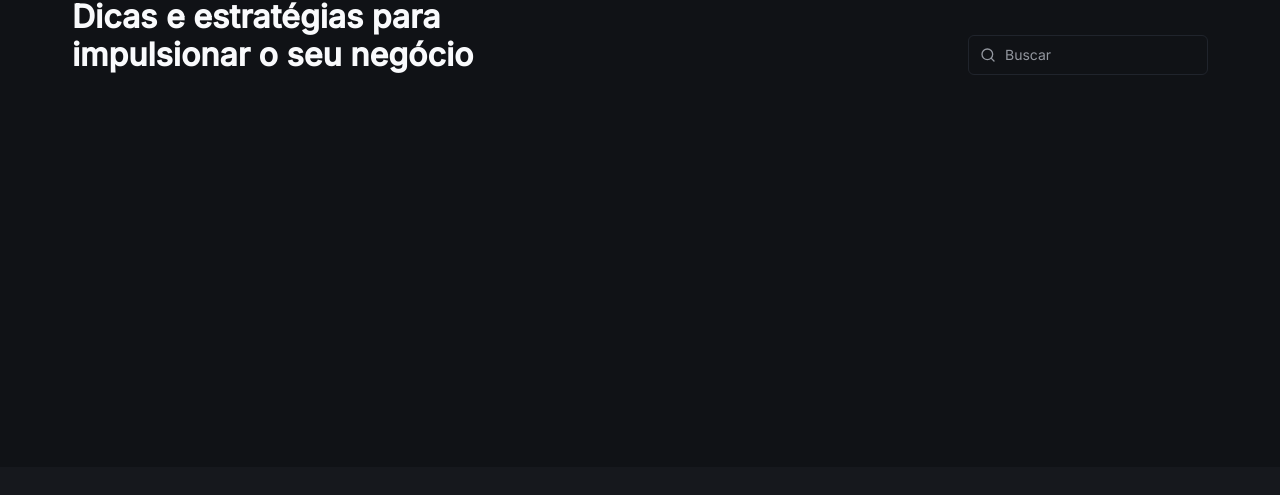
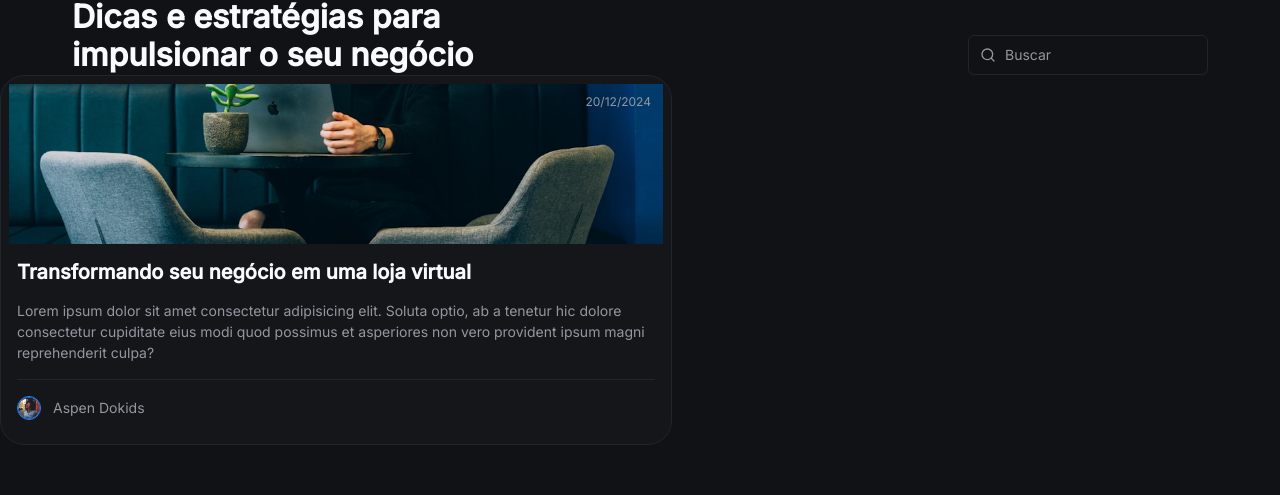
Before and after one commit to tiagolopesStudies/next-js-pages-router, a Next.js app: page /blog in a window 1280 px wide. Shown: the part 182-677 px from the top of the page. Built offline with nearby package versions, Linux system fonts and the light colour scheme; a web font is replaced by a local one.

Commit message:
feat: criação do componente de post

```diff
--- a/src/components/blog/blog-list.tsx
+++ b/src/components/blog/blog-list.tsx
@@ -1,4 +1,5 @@
 import { useRouter } from 'next/router'
+import { PostCard } from './post-card'
 import { Search } from './search'
 
 export function BlogList() {
@@ -26,6 +27,8 @@ export function BlogList() {
           <Search />
         </div>
       </header>
+
+      <PostCard />
     </div>
   )
 }
--- /dev/null
+++ b/src/components/blog/post-card.tsx
@@ -0,0 +1,58 @@
+import clsx from 'clsx'
+import Image from 'next/image'
+import Link from 'next/link'
+
+export function PostCard() {
+  return (
+    <Link
+      href={`/blog`}
+      className={clsx(
+        'w-full max-w-2xl rounded-3xl border border-gray-400 bg-gray-600 overflow-hidden transition-all duration-300',
+        'hover:border-blue-300'
+      )}
+    >
+      <div className="p-2 rounded-md overflow-hidden">
+        <div className="relative">
+          <div className="absolute top-0 right-0 px-3 py-1">
+            <span className="text-body-xs text-gray-300">20/12/2024</span>
+          </div>
+
+          <Image
+            src="/primeiro-post.png"
+            alt=""
+            width={288}
+            height={144}
+            draggable="false"
+            className="w-full h-40 object-cover object-center"
+          />
+        </div>
+
+        <div className="px-2 mt-4 space-y-4">
+          <h2 className="text-heading-sm text-gray-100 line-clamp-3">
+            Transformando seu negócio em uma loja virtual
+          </h2>
+
+          <p className="text-gray-300 text-body-sm line-clamp-3">
+            Lorem ipsum dolor sit amet consectetur adipisicing elit. Soluta optio, ab a
+            tenetur hic dolore consectetur cupiditate eius modi quod possimus et
+            asperiores non vero provident ipsum magni reprehenderit culpa?
+          </p>
+
+          <div className="flex items-center gap-3 border-t border-gray-400 py-4">
+            <div className="relative size-5 md:size-6 overflow-hidden rounded-full border border-blue-200">
+              <Image
+                src="/customer-01.png"
+                alt=""
+                draggable="false"
+                fill
+                className="object-cover rounded-md"
+              />
+            </div>
+
+            <span className="text-body-sm text-gray-300">Aspen Dokids</span>
+          </div>
+        </div>
+      </div>
+    </Link>
+  )
+}
--- a/src/components/blog/search.tsx
+++ b/src/components/blog/search.tsx
@@ -2,16 +2,16 @@ import clsx from 'clsx'
 import { CircleX, SearchIcon } from 'lucide-react'
 import { useRouter } from 'next/router'
 import { useCallback } from 'react'
+import { cn } from '@/lib/utils'
 
-export function Search() {
+export const Search = () => {
   const router = useRouter()
   const query = (router.query.q ?? '') as string
 
   const handleSearch = useCallback(
     (event: React.SubmitEvent<HTMLFormElement>) => {
       event.preventDefault()
-
-      if (query.trim() !== '') {
+      if (query.trim()) {
         router.push(`/blog?q=${encodeURIComponent(query.trim())}`)
       }
     },
@@ -20,7 +20,6 @@ export function Search() {
 
   function handleQueryChange(event: React.ChangeEvent<HTMLInputElement>) {
     const newQuery = event.target.value.trim()
-
     router.push(`/blog?q=${encodeURIComponent(newQuery)}`, undefined, {
       shallow: true,
       scroll: false
@@ -28,36 +27,33 @@ export function Search() {
   }
 
   function resetSearch() {
-    router.push('/blog', undefined, {
-      shallow: true,
-      scroll: false
-    })
+    router.push('/blog', undefined, { shallow: true, scroll: false })
   }
 
   return (
-    <form className="relative group w-full md:w-60" onSubmit={handleSearch}>
+    <form onSubmit={handleSearch} className="relative group w-full md:w-60">
       <SearchIcon
-        className={clsx(
-          'absolute left-3 top-1/2 -translate-y-1/2 text-gray-300 size-4 transition-colors duration-200',
-          'pointer-events-none group-focus-within:text-blue-300',
+        className={cn(
+          'text-gray-300 absolute left-3 top-1/2 -translate-y-1/2 size-4 transition-colors duration-200 group-focus-within:text-blue-300',
           query.trim() !== '' && 'text-blue-300'
         )}
       />
 
       <input
         type="text"
+        value={query}
         placeholder="Buscar"
         onChange={handleQueryChange}
         className={clsx(
-          'w-full md:w-60 h-10 pl-9 bg-transparent border border-gray-400 text-gray-100 rounded-md text-body-sm',
-          'outline-none transition-all duration-200 focus-within:border-blue-300 focus-within:ring-1 focus-within:ring-blue-300',
-          'placeholder:text-gray-300 placeholder:text-body-sm'
+          'w-full md:w-60 h-10 bg-transparent border border-gray-400 pl-9 text-gray-100 rounded-md',
+          'text-body-sm outline-none transition-all duration-200',
+          'focus-within:border-blue-300 focus-within:ring-1 focus-within:ring-blue-300 placeholder:text-gray-300 placeholder:text-body-sm'
         )}
       />
 
       {query && (
         <CircleX
-          className="absolute right-3 size-4 top-1/2 -translate-y-1/2 text-gray-300"
+          className="absolute size-4 top-1/2 -translate-y-1/2 right-3 text-gray-300"
           onClick={resetSearch}
         />
       )}
```
